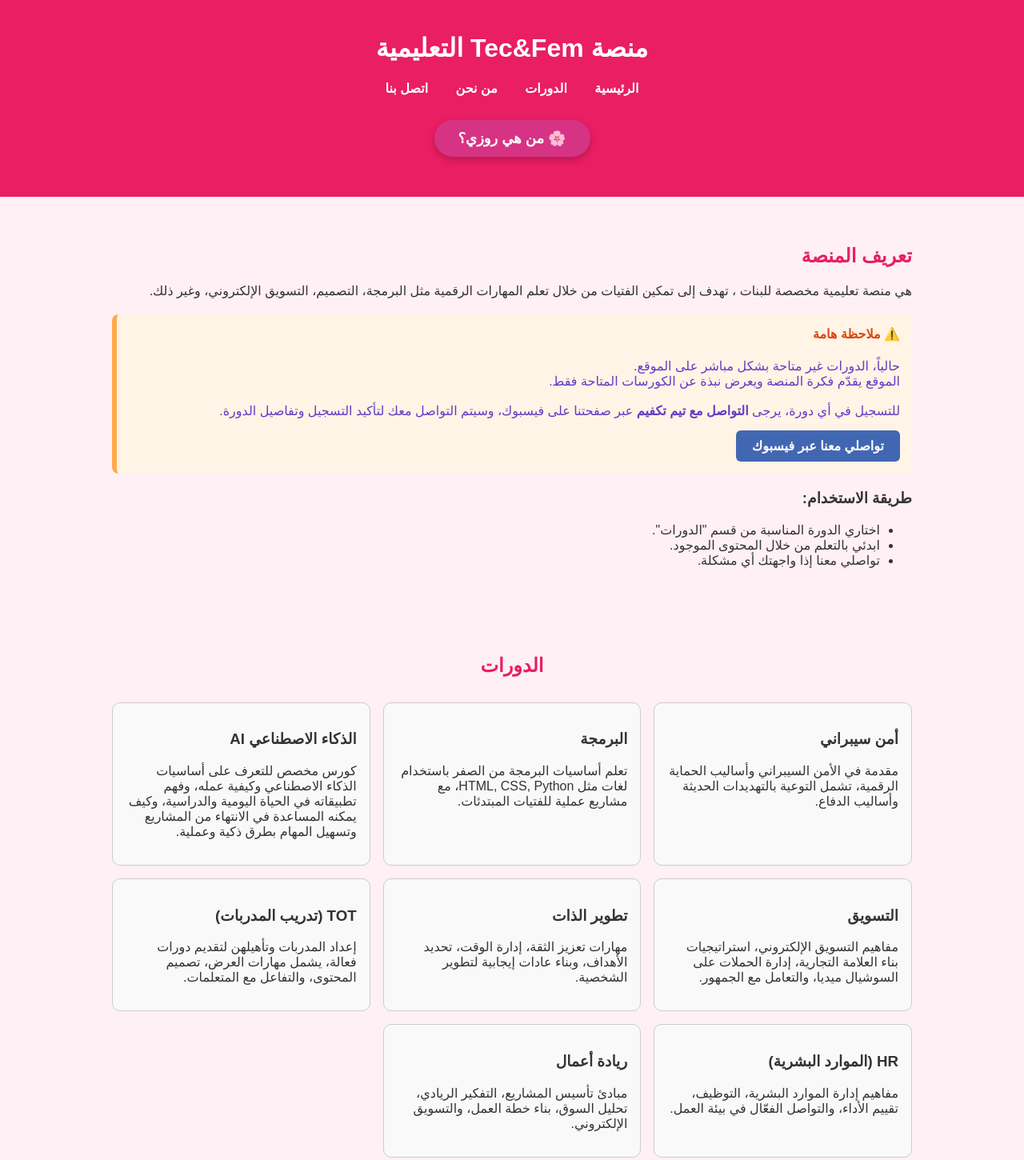
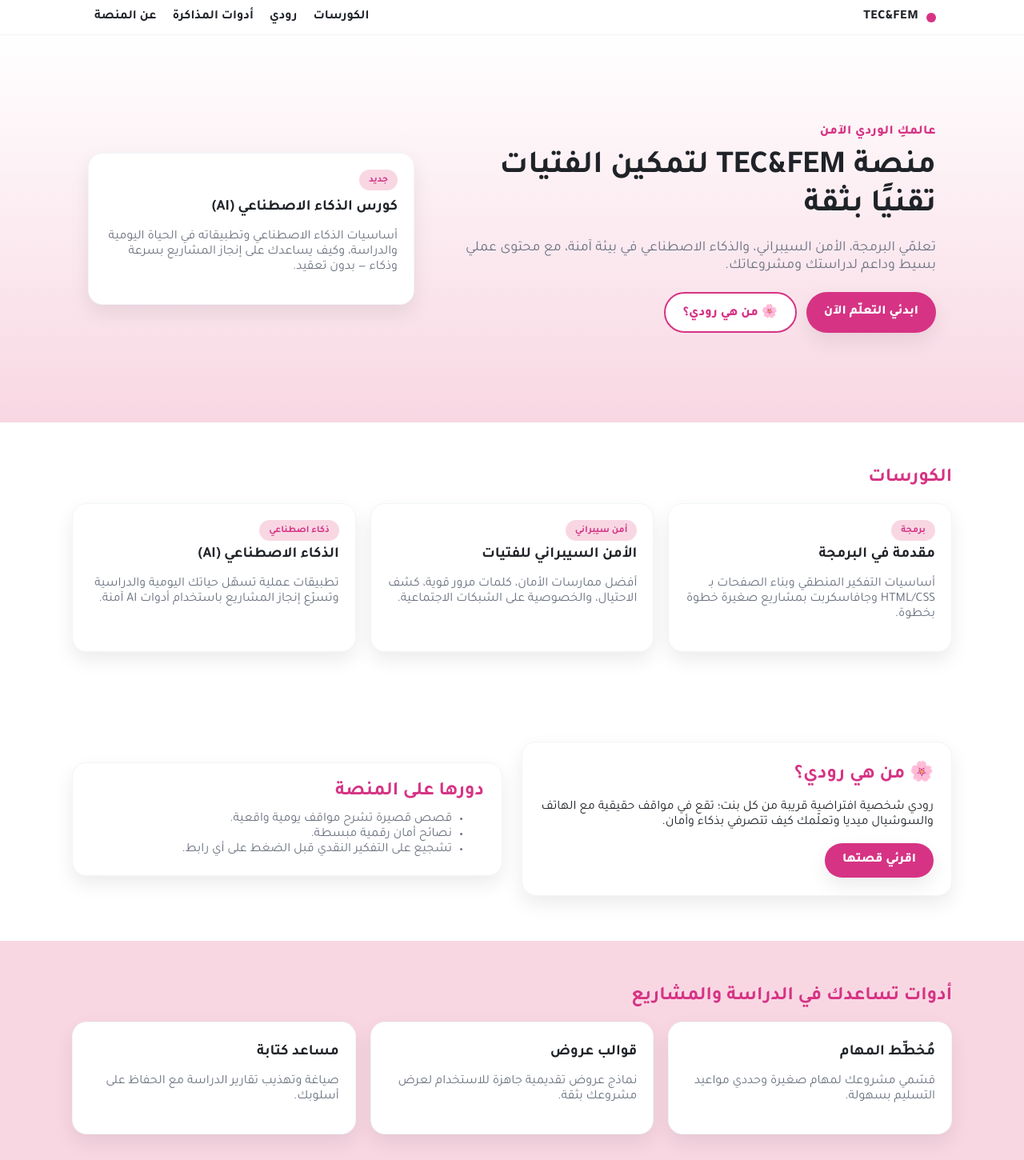
Before and after one commit to tecandfem-hue/tec_fem, a plain HTML site: page index.html in a window 1280 px wide. Shown: the top 1450 px of the page at 80% size. Drawn offline with Linux system fonts and the light colour scheme.

Commit message:
Update index.html

```diff
--- a/index.html
+++ b/index.html
@@ -1,214 +1,201 @@
 <!DOCTYPE html>
 <html lang="ar" dir="rtl">
 <head>
-  <meta charset="UTF-8">
-  <meta name="viewport" content="width=device-width, initial-scale=1">
-  <title>منصة Tec&Fem التعليمية</title>
+  <meta charset="UTF-8" />
+  <meta name="viewport" content="width=device-width, initial-scale=1.0" />
+  <title>TEC&FEM — عالمك الوردي الآمن</title>
   <style>
-    body {
-      margin: 0;
-      font-family: 'Cairo', sans-serif;
-      background-color: #fff0f5;
-      color: #333;
+    :root{
+      --pink:#d63384;          /* وردي غامق أساسي */
+      --pink-2:#f8d7e3;        /* خلفيات فاتحة */
+      --ink:#1f2328;           /* نص داكن */
+      --muted:#6b7280;         /* نص ثانوي */
+      --card:#ffffff;          /* بطاقات */
+      --shadow:0 10px 24px rgba(0,0,0,.08);
+      --radius:18px;
     }
+    *{box-sizing:border-box}
+    html,body{margin:0;padding:0;font-family:"Tajawal", system-ui, -apple-system, Segoe UI, Roboto, Arial, sans-serif;color:var(--ink);background:#fff}
 
-    header {
-      background-color: #e91e63;
-      color: white;
-      padding: 20px;
-      text-align: center;
+    /* شريط علوي */
+    header{position:sticky;top:0;background:#fff;border-bottom:1px solid #f1f5f9;z-index:20}
+    .nav{max-width:1100px;margin:auto;display:flex;align-items:center;justify-content:space-between;padding:12px 20px}
+    .brand{display:flex;gap:10px;align-items:center;font-weight:800;letter-spacing:.3px}
+    .brand .dot{width:12px;height:12px;background:var(--pink);border-radius:50%}
+    .nav a{color:var(--ink);text-decoration:none;font-weight:600;margin-inline:8px}
+    .nav a:hover{color:var(--pink)}
+
+    /* البانر */
+    .hero{background:linear-gradient(180deg,#fff, var(--pink-2));}
+    .hero-wrap{max-width:1100px;margin:auto;padding:56px 20px;display:grid;grid-template-columns:1.2fr .8fr;gap:40px;align-items:center}
+    .kicker{color:var(--pink);font-weight:800;letter-spacing:.4px}
+    h1{margin:10px 0 14px;font-size:40px;line-height:1.2}
+    .lead{color:var(--muted);font-size:18px}
+    .cta{display:flex;gap:12px;margin-top:22px;flex-wrap:wrap}
+    .btn{appearance:none;border:none;border-radius:999px;padding:12px 22px;font-weight:800;cursor:pointer;text-decoration:none;display:inline-flex;align-items:center;gap:8px;transition:.2s}
+    .btn.primary{background:var(--pink);color:#fff;box-shadow:var(--shadow)}
+    .btn.primary:hover{transform:translateY(-2px);filter:saturate(110%)}
+    .btn.ghost{background:#fff;border:2px solid var(--pink);color:var(--pink)}
+    .btn.ghost:hover{background:var(--pink);color:#fff}
+
+    /* بطاقات الأقسام */
+    section{padding:56px 20px}
+    .wrap{max-width:1100px;margin:auto}
+    .grid{display:grid;grid-template-columns:repeat(3,1fr);gap:18px}
+    .card{background:var(--card);border:1px solid #f1f5f9;border-radius:var(--radius);padding:20px;box-shadow:var(--shadow)}
+    .card h3{margin:6px 0 8px}
+    .card p{color:var(--muted)}
+    .tag{display:inline-block;background:var(--pink-2);color:var(--pink);font-weight:700;padding:6px 12px;border-radius:999px;font-size:12px}
+
+    /* قسم رودي */
+    .rudy{display:grid;grid-template-columns:1fr 1fr;gap:24px;align-items:center}
+    .rudy .bubble{background:#fff;border:1px solid #f1f5f9;border-radius:var(--radius);padding:22px;box-shadow:var(--shadow)}
+    .rudy h2{margin:0 0 10px;color:var(--pink)}
+
+    /* فوتر */
+    footer{background:#0f172a;color:#e2e8f0}
+    .foot{max-width:1100px;margin:auto;display:grid;grid-template-columns:1.4fr 1fr 1fr;gap:20px;padding:36px 20px}
+    footer a{color:#e2e8f0;text-decoration:none}
+    .copy{border-top:1px solid #1f2937;padding:12px 20px;text-align:center;color:#94a3b8}
+
+    /* تجاوب */
+    @media (max-width: 960px){
+      .hero-wrap{grid-template-columns:1fr}
+      .grid{grid-template-columns:1fr 1fr}
+      .rudy{grid-template-columns:1fr}
+      h1{font-size:34px}
     }
-
-    nav a {
-      margin: 0 15px;
-      text-decoration: none;
-      color: white;
-      font-weight: bold;
-    }
-
-    nav a:hover {
-      text-decoration: underline;
-    }
-
-    section {
-      padding: 40px 20px;
-      max-width: 1000px;
-      margin: auto;
-    }
-
-    h2 {
-      color: #e91e63;
-    }
-
-    .course-box {
-      background-color: #fce4ec;
-      padding: 20px;
-      border-radius: 10px;
-      margin-bottom: 20px;
-    }
-
-    footer {
-      background-color: #f06292;
-      color: white;
-      text-align: center;
-      padding: 15px;
-    }
-
-    .contact-item {
-      margin: 10px 0;
+    @media (max-width: 640px){
+      .grid{grid-template-columns:1fr}
+      h1{font-size:28px}
     }
   </style>
+  <!-- خطوط Google اختيارية: يمكن حذفها إن لم تتوفر إنترنت -->
+  <link rel="preconnect" href="https://fonts.googleapis.com">
+  <link rel="preconnect" href="https://fonts.gstatic.com" crossorigin>
+  <link href="https://fonts.googleapis.com/css2?family=Tajawal:wght@400;500;700;800&display=swap" rel="stylesheet">
 </head>
 <body>
-
+  <!-- شريط علوي -->
   <header>
-    <h1>منصة Tec&Fem التعليمية</h1>
-    <nav>
-      <a href="#home">الرئيسية</a>
-      <a href="#courses">الدورات</a>
-      <a href="#about">من نحن</a>
-      <a href="#contact">اتصل بنا</a>
-       <!-- من هي روزي-->
-      <a href="rozy.html" style="
-        background-color: #d63384;
-        color: white;
-        text-decoration: none;
-        padding: 12px 30px;
-        font-size: 18px;
-        border-radius: 30px;
-        display: block;
-        text-align: center;
-        width: fit-content;
-        margin: 30px auto;
-        box-shadow: 0 4px 10px rgba(0,0,0,0.2);
-        transition: all 0.3s ease;
-      ">
-        🌸 من هي روزي؟
-      </a>
-
-
-
+    <nav class="nav">
+      <div class="brand"><span class="dot"></span> TEC&FEM</div>
+      <div>
+        <a href="#courses">الكورسات</a>
+        <a href="#rudy">رودي</a>
+        <a href="#tools">أدوات المذاكرة</a>
+        <a href="#about">عن المنصة</a>
+      </div>
     </nav>
   </header>
 
-  <!-- الرئيسية -->
-  <section id="home">
-    <h2>تعريف المنصة</h2>
-    <p>  هي منصة تعليمية مخصصة للبنات ، تهدف إلى تمكين الفتيات من خلال تعلم المهارات الرقمية مثل البرمجة، التصميم، التسويق الإلكتروني، وغير ذلك.</p>
-    <div style="background-color: #fff4e6; border-left: 6px solid #ffa94d; padding: 15px; margin: 20px 0; border-radius: 8px;">
-      <h4 style="color: #d9480f; margin-top: 0;">⚠️ ملاحظة هامة</h4>
-
-      <p style="margin: 0; color: #5f3dc4; font-size: 16px;">
-        حالياً، الدورات غير متاحة بشكل مباشر على الموقع.<br>
-        الموقع يقدّم فكرة المنصة ويعرض نبذة عن الكورسات المتاحة فقط.<br><br>
-        للتسجيل في أي دورة، يرجى <strong>التواصل مع تيم تكفيم</strong> عبر صفحتنا على فيسبوك، وسيتم التواصل معك لتأكيد التسجيل وتفاصيل الدورة.
-      </p>
-      <div style="margin-top: 15px;">
-        <a href="https://www.facebook.com/61576928237138" target="_blank" style="background-color: #4267B2; color: white; padding: 10px 20px; border-radius: 6px; text-decoration: none; font-weight: bold; display: inline-block;">
-          تواصلي معنا عبر فيسبوك
-        </a>
+  <!-- بانر ترحيبي -->
+  <section class="hero">
+    <div class="hero-wrap">
+      <div>
+        <div class="kicker">عالمكِ الوردي الآمن</div>
+        <h1>منصة TEC&FEM لتمكين الفتيات تقنيًا بثقة</h1>
+        <p class="lead">تعلمّي البرمجة، الأمن السيبراني، والذكاء الاصطناعي في بيئة آمنة، مع محتوى عملي بسيط وداعم لدراستك ومشروعاتك.</p>
+        <div class="cta">
+          <a class="btn primary" href="#courses">ابدئي التعلّم الآن</a>
+          <a class="btn ghost" href="rozy.html">🌸 من هي رودي؟</a>
+        </div>
       </div>
-    </div>
-
-
-    <h3>طريقة الاستخدام:</h3>
-    <ul>
-      <li>اختاري الدورة المناسبة من قسم "الدورات".</li>
-      <li>ابدئي بالتعلم من خلال المحتوى الموجود.</li>
-      <li>تواصلي معنا إذا واجهتك أي مشكلة.</li>
-    </ul>
-  </section>
-
-  <!-- الدورات -->
-  <section id="courses" style="padding: 2rem; font-family: Arial, sans-serif;">
-    <h2 style="text-align: center;">الدورات</h2>
-
-    <div style="display: grid; grid-template-columns: repeat(auto-fit, minmax(250px, 1fr)); gap: 1rem; margin-top: 2rem;">
-
-      <!-- أمن سيبراني -->
-      <div style="border: 1px solid #ccc; border-radius: 10px; padding: 1rem; background-color: #f9f9f9;">
-        <h3>أمن سيبراني</h3>
-        <p>مقدمة في الأمن السيبراني وأساليب الحماية الرقمية، تشمل التوعية بالتهديدات الحديثة وأساليب الدفاع.</p>
+      <div class="card">
+        <span class="tag">جديد</span>
+        <h3 style="margin:10px 0 6px">كورس الذكاء الاصطناعي (AI)</h3>
+        <p>أساسيات الذكاء الاصطناعي وتطبيقاته في الحياة اليومية والدراسة، وكيف يساعدك على إنجاز المشاريع بسرعة وذكاء — بدون تعقيد.</p>
       </div>
-
-
-
-
-
-      <!-- البرمجة -->
-      <div style="border: 1px solid #ccc; border-radius: 10px; padding: 1rem; background-color: #f9f9f9;">
-        <h3>البرمجة</h3>
-        <p>تعلم أساسيات البرمجة من الصفر باستخدام لغات مثل HTML, CSS, Python، مع مشاريع عملية للفتيات المبتدئات.</p>
-      </div>
-
-
-      <!-- AI -->
-
-      <div style="border: 1px solid #ccc; border-radius: 10px; padding: 1rem; background-color: #f9f9f9;">
-        <h3> الذكاء الاصطناعي AI</h3>
-        كورس مخصص للتعرف على أساسيات الذكاء الاصطناعي وكيفية عمله،
-        وفهم تطبيقاته في الحياة اليومية والدراسية،
-        وكيف يمكنه المساعدة في الانتهاء من المشاريع وتسهيل المهام
-        بطرق ذكية وعملية.</p>
-      </div>
-
-
-      <!-- التسويق -->
-      <div style="border: 1px solid #ccc; border-radius: 10px; padding: 1rem; background-color: #f9f9f9;">
-        <h3>التسويق</h3>
-        <p>مفاهيم التسويق الإلكتروني، استراتيجيات بناء العلامة التجارية، إدارة الحملات على السوشيال ميديا، والتعامل مع الجمهور.</p>
-      </div>
-
-      <!-- تطوير الذات -->
-      <div style="border: 1px solid #ccc; border-radius: 10px; padding: 1rem; background-color: #f9f9f9;">
-        <h3>تطوير الذات</h3>
-        <p>مهارات تعزيز الثقة، إدارة الوقت، تحديد الأهداف، وبناء عادات إيجابية لتطوير الشخصية.</p>
-      </div>
-
-      <!-- TOT -->
-      <div style="border: 1px solid #ccc; border-radius: 10px; padding: 1rem; background-color: #f9f9f9;">
-        <h3>TOT (تدريب المدربات)</h3>
-        <p>إعداد المدربات وتأهيلهن لتقديم دورات فعالة، يشمل مهارات العرض، تصميم المحتوى، والتفاعل مع المتعلمات.</p>
-      </div>
-
-      <!-- HR -->
-      <div style="border: 1px solid #ccc; border-radius: 10px; padding: 1rem; background-color: #f9f9f9;">
-        <h3>HR (الموارد البشرية)</h3>
-        <p>مفاهيم إدارة الموارد البشرية، التوظيف، تقييم الأداء، والتواصل الفعّال في بيئة العمل.</p>
-      </div>
-
-      <!-- ريادة أعمال -->
-      <div style="border: 1px solid #ccc; border-radius: 10px; padding: 1rem; background-color: #f9f9f9;">
-        <h3>ريادة أعمال</h3>
-        <p>مبادئ تأسيس المشاريع، التفكير الريادي، تحليل السوق، بناء خطة العمل، والتسويق الإلكتروني.</p>
-      </div>
-
     </div>
   </section>
 
-
-
-
-  <!-- من نحن -->
-  <section id="about">
-    <h2>من نحن</h2>
-    <p>نحن تيم بنات شغوفات بالتكنولوجيا والتعليم، هدفنا هو خلق بيئة آمنة ومحفّزة لكل بنت حابة تطور من نفسها في المجال الرقمي.</p>
+  <!-- الكورسات -->
+  <section id="courses">
+    <div class="wrap">
+      <h2 style="color:var(--pink);margin:0 0 16px">الكورسات</h2>
+      <div class="grid">
+        <div class="card course-card">
+          <span class="tag">برمجة</span>
+          <h3>مقدمة في البرمجة</h3>
+          <p>أساسيات التفكير المنطقي وبناء الصفحات بـ HTML/CSS وجافاسكربت بمشاريع صغيرة خطوة بخطوة.</p>
+        </div>
+        <div class="card course-card">
+          <span class="tag">أمن سيبراني</span>
+          <h3>الأمن السيبراني للفتيات</h3>
+          <p>أفضل ممارسات الأمان، كلمات مرور قوية، كشف الاحتيال، والخصوصية على الشبكات الاجتماعية.</p>
+        </div>
+        <div class="card course-card">
+          <span class="tag">ذكاء اصطناعي</span>
+          <h3>الذكاء الاصطناعي (AI)</h3>
+          <p>تطبيقات عملية تسهّل حياتك اليومية والدراسية وتسرّع إنجاز المشاريع باستخدام أدوات AI آمنة.</p>
+        </div>
+      </div>
+    </div>
   </section>
 
+  <!-- قسم رودي -->
+  <section id="rudy">
+    <div class="wrap rudy">
+      <div class="bubble">
+        <h2>🌸 من هي رودي؟</h2>
+        <p>رودي شخصية افتراضية قريبة من كل بنت؛ تقع في مواقف حقيقية مع الهاتف والسوشيال ميديا وتعلّمك كيف تتصرفي بذكاء وأمان.</p>
+        <div class="cta" style="margin-top:10px">
+          <a class="btn primary" href="rozy.html">اقرئي قصتها</a>
+        </div>
+      </div>
+      <div class="bubble">
+        <h2>دورها على المنصة</h2>
+        <ul style="margin:0 0 0 0;color:var(--muted)">
+          <li>قصص قصيرة تشرح مواقف يومية واقعية.</li>
+          <li>نصائح أمان رقمية مبسطة.</li>
+          <li>تشجيع على التفكير النقدي قبل الضغط على أي رابط.</li>
+        </ul>
+      </div>
+    </div>
+  </section>
 
-  <!-- اتصل بنا -->
-  <div style="margin-top: 20px;">
-    <h3>تابعينا على فيسبوك</h3>
-    <a href="https://www.facebook.com/61576928237138" target="_blank" style="text-decoration: none; color: #4267B2; display: flex; align-items: center; gap: 10px;">
-      <img src="https://upload.wikimedia.org/wikipedia/commons/1/1b/Facebook_icon.svg" alt="Facebook" width="24" height="24">
-      <span>صفحة Tec&Fem على فيسبوك</span>
-    </a>
-  </div>
+  <!-- أدوات للمذاكرة والمشاريع -->
+  <section id="tools" style="background:var(--pink-2)">
+    <div class="wrap">
+      <h2 style="color:var(--pink);margin:0 0 16px">أدوات تساعدك في الدراسة والمشاريع</h2>
+      <div class="grid">
+        <div class="card"><h3>مُخطِّط المهام</h3><p>قسّمي مشروعك لمهام صغيرة وحددي مواعيد التسليم بسهولة.</p></div>
+        <div class="card"><h3>قوالب عروض</h3><p>نماذج عروض تقديمية جاهزة للاستخدام لعرض مشروعك بثقة.</p></div>
+        <div class="card"><h3>مساعد كتابة</h3><p>صياغة وتهذيب تقارير الدراسة مع الحفاظ على أسلوبك.</p></div>
+      </div>
+    </div>
+  </section>
 
+  <!-- عن المنصة -->
+  <section id="about">
+    <div class="wrap">
+      <div class="card">
+        <h3 style="color:var(--pink);margin-top:0">عن TEC&FEM</h3>
+        <p>منصة عربية تُوفّر بيئة آمنة وتمكّن الفتيات من تعلم التكنولوجيا بطرق عملية بسيطة. رؤيتنا: عالم رقمي وردي آمن، بنات أقوى، ومستقبل أذكى.</p>
+      </div>
+    </div>
+  </section>
 
+  <!-- فوتر -->
   <footer>
-    &copy; 2025 منصة Tec&Fem - جميع الحقوق محفوظة
+    <div class="foot">
+      <div>
+        <div class="brand" style="margin-bottom:8px"><span class="dot"></span> TEC&FEM</div>
+        <p style="margin:0;color:#cbd5e1">مكان آمن للتعلم والنمو — للفتيات فقط.</p>
+      </div>
+      <div>
+        <h4 style="margin:0 0 8px">روابط سريعة</h4>
+        <a href="#courses">الكورسات</a><br/>
+        <a href="#rudy">رودي</a><br/>
+        <a href="#tools">الأدوات</a>
+      </div>
+      <div>
+        <h4 style="margin:0 0 8px">تواصل</h4>
+        <a href="mailto:hello@tecfem.example">hello@tecfem.example</a><br/>
+        <span>دبي — الإمارات</span>
+      </div>
+    </div>
+    <div class="copy">© TEC&FEM 2025. جميع الحقوق محفوظة.</div>
   </footer>
-
 </body>
 </html>
```
